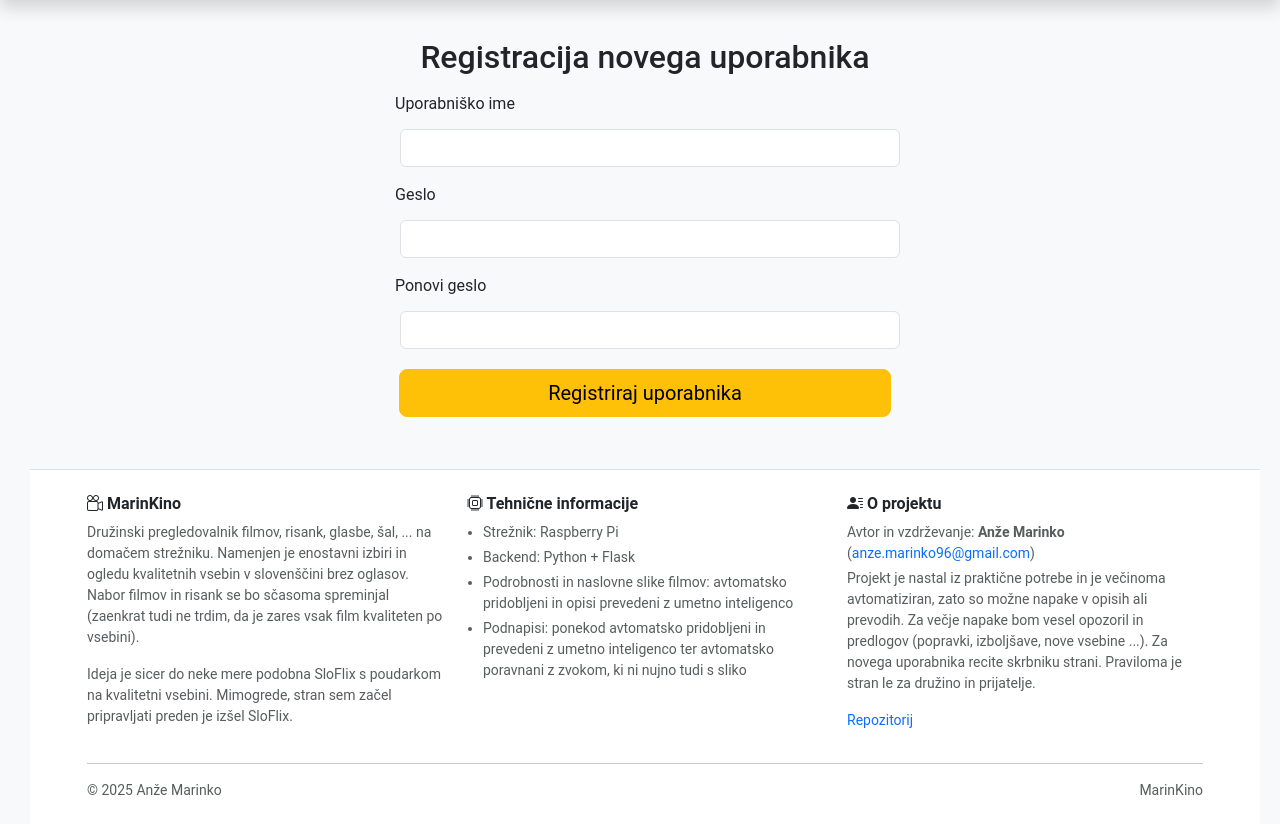
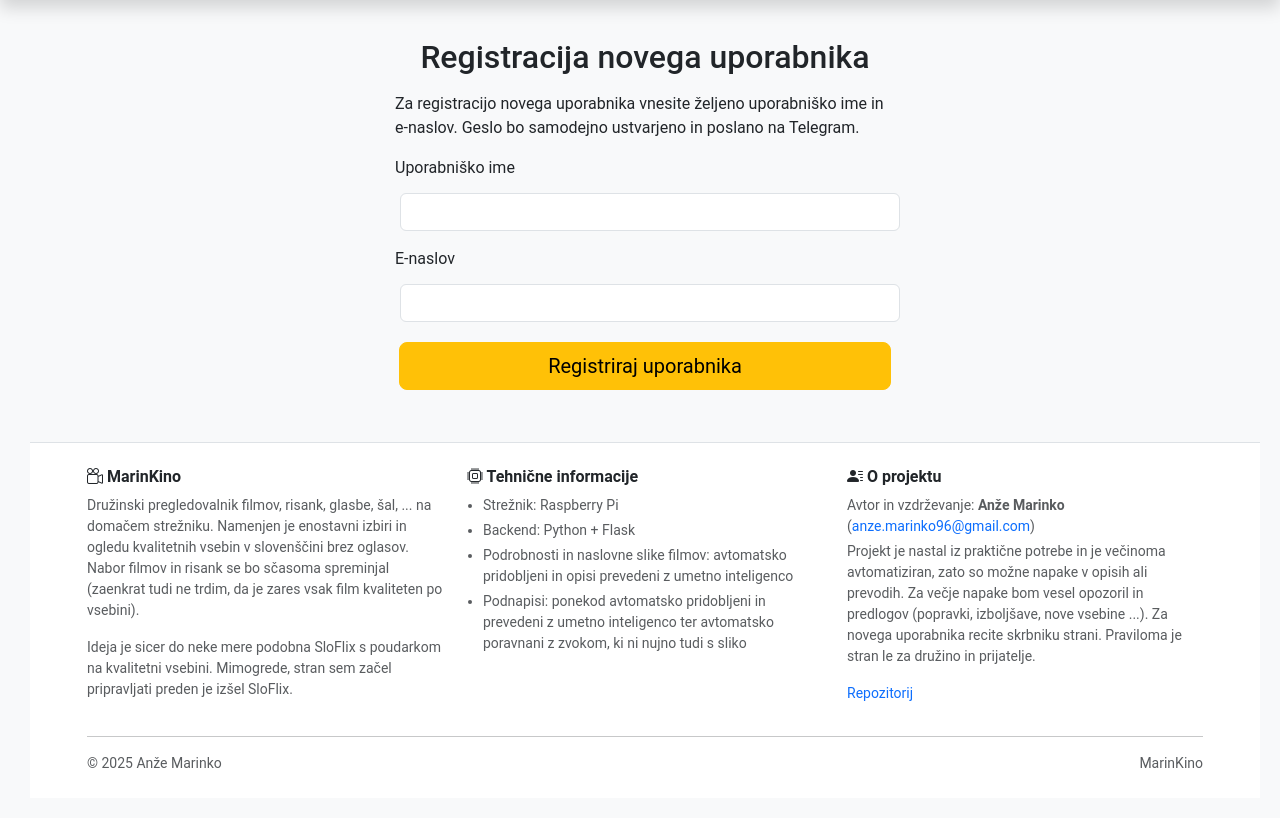
Before and after one commit to AnzeMarinko/MarinKino, a Flask app: page /register in a window 1280 px wide. Shown: the part 62-886 px from the top of the page. After the commit the page ends 830 px from the top, so only its background shows below. Run offline with Flask 3, Linux system fonts and the light colour scheme; the visitor is signed in with stand-in values (Sample User, id 1); parts of the project's set-up code (start-up, migrations or seed data) failed here and were passed over; some libraries are stand-ins or nearby versions.

Commit message:
generate and send password by telegram

```diff
--- a/app.py
+++ b/app.py
@@ -79,7 +79,7 @@ def load_user(user_id):
     return None
 
 @app.route('/login', methods=['GET', 'POST'])
-@limiter.limit("5 per 15 minutes")
+@limiter.limit("10 per 15 minutes")
 def login():
     error = None  # spremenljivka za napako
     if request.method == 'POST':
@@ -106,14 +106,16 @@ def register():
         return redirect(url_for('index'))
     if request.method == 'POST':
         username = request.form['username']
-        password = request.form['password']
-        password2 = request.form['password2']
+        email = request.form['email']
         if username in users:
             error = 'Uporabniško ime zasedeno!'
-        elif len(password) < 4 or password != password2:
-            error = 'Geslo mora imeti vsaj 4 znake in mora biti pravilno ponovljeno!'
         else:
-            users[username] = {"password_hash": generate_password_hash(password), "user_id_hash": password}
+            password = ''.join(random.choices('abcdefghijklmnopqrstuvwxyzABCDEFGHIJKLMNOPQRSTUVWXYZ0123456789', k=12))
+            users[username] = {"password_hash": generate_password_hash(password), "user_id_hash": password, "email": email}
+            content = f"Nov uporabnik je bil registriran v MarinKino:\n\nUporabniško ime: {username}\nE-naslov: {email}\nGeslo: {password}\n\nLep pozdrav,\nMarinKino sistem"
+            # send to my telegram bot
+            os.system(f"curl -X POST https://api.telegram.org/bot{os.getenv('TELEGRAM_BOT_TOKEN')}/sendMessage -d chat_id={os.getenv('TELEGRAM_CHAT_ID')} -d text='{content}'")
+
             with open("users.json", 'w', encoding="utf-8") as f:
                 f.write(json.dumps(users, indent=4))
             return redirect(url_for('index'))
@@ -575,6 +577,7 @@ def pod_krinko():
 pod_krinko_words = pd.read_csv("data/pod_krinko_besede.csv", sep=";").to_dict(orient="split")["data"]
 
 @app.route("/pod_krinko/new_words")
+@limiter.limit("10 per 15 minutes")
 def pod_krinko_new_words():
     new_words = copy(pod_krinko_words[random.randint(0, len(pod_krinko_words) - 1)])
     random.shuffle(new_words)
--- a/templates/register.html
+++ b/templates/register.html
@@ -5,6 +5,8 @@
 <main class="container">
 <div  style="max-width: 500px; margin: auto;">
 <h2 class="text-center mb-3">Registracija novega uporabnika</h2>
+
+<p>Za registracijo novega uporabnika vnesite željeno uporabniško ime in e-naslov. Geslo bo samodejno ustvarjeno in poslano na Telegram.</p>
 
 {% if error %}
     <div class="alert alert-danger text-center">{{ error }}</div>
@@ -19,13 +21,8 @@
     </div>
 
     <div class="mb-3">
-        <label for="password" class="form-label">Geslo</label>
-        <input id="password" name="password" type="password" class="form-control" required>
-    </div>
-
-    <div class="mb-3">
-        <label for="password2" class="form-label">Ponovi geslo</label>
-        <input id="password2" name="password2" type="password" class="form-control" required>
+        <label for="email" class="form-label">E-naslov</label>
+        <input id="email" name="email" type="email" class="form-control" required>
     </div>
 
     <div class="d-grid">
```
